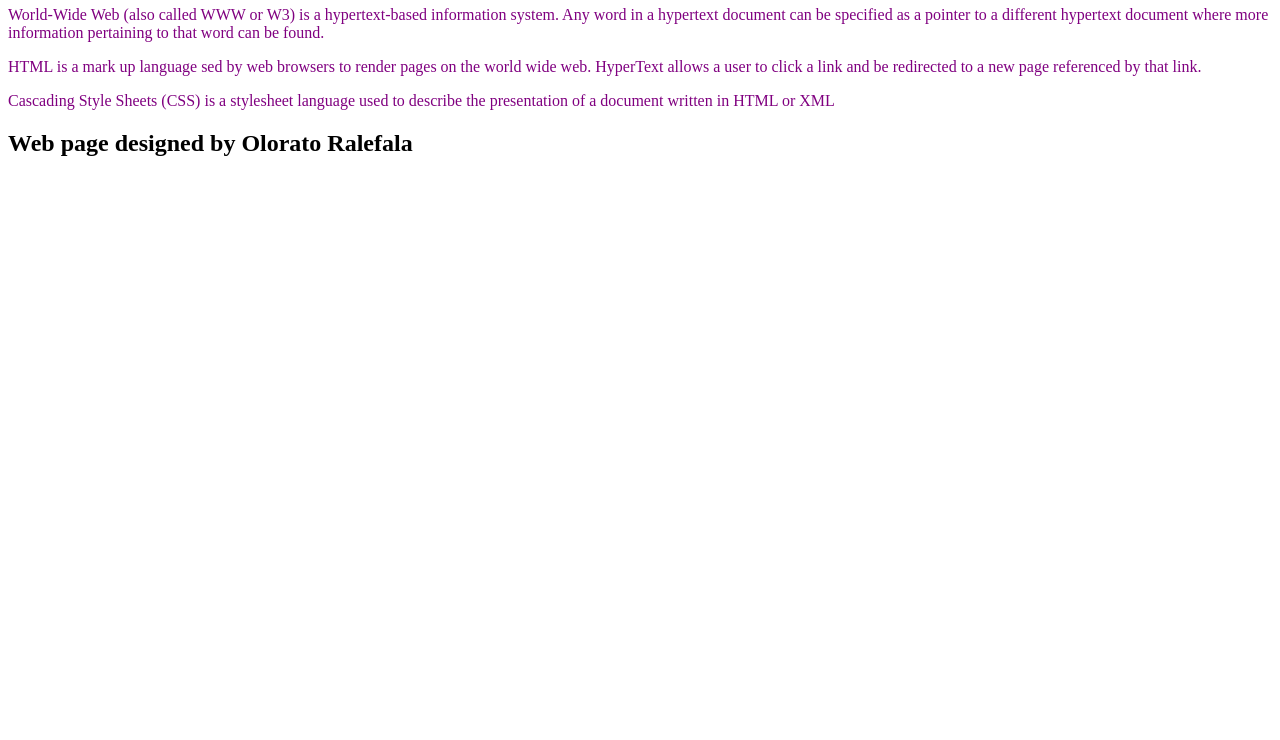
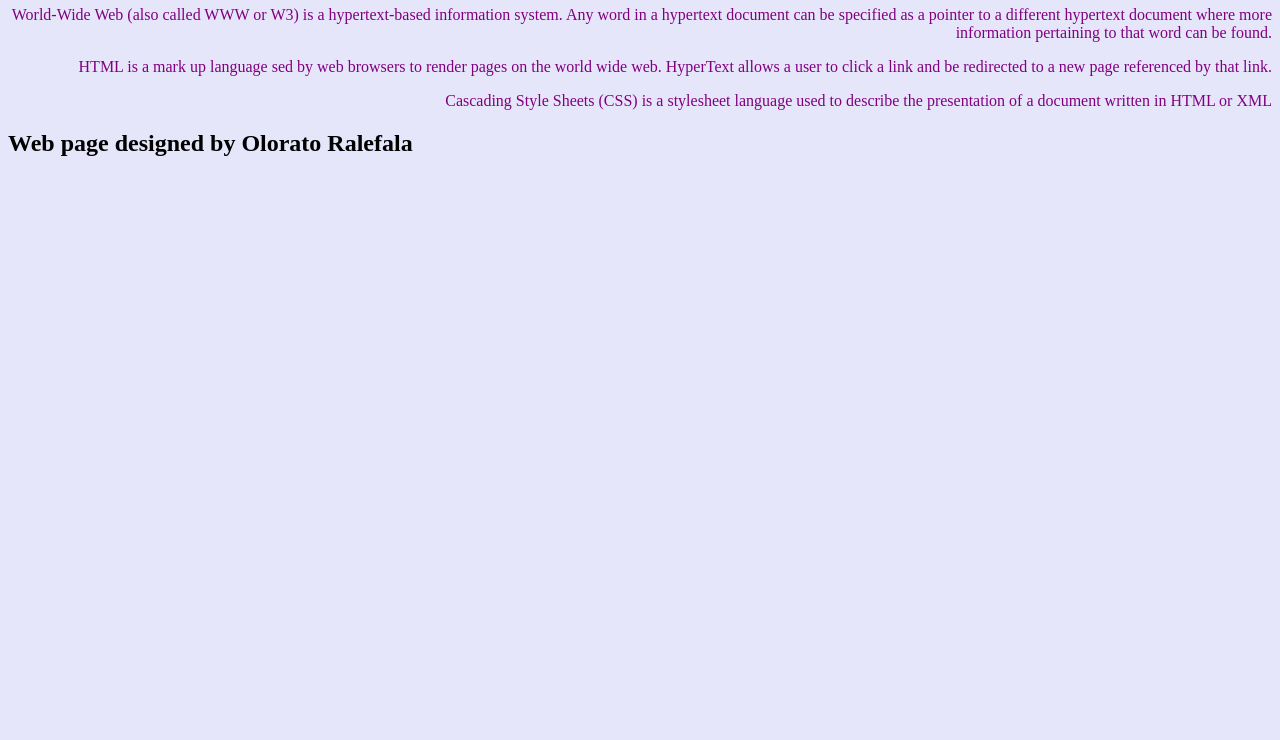
Before and after one commit to cse23-112/HELLO-WORLD, a plain HTML site: page Index.html in a window 1280 px wide. Shown: the part 60-800 px from the top of the page. Drawn offline with Linux system fonts and the light colour scheme.

Commit message:
Update Index.html

```diff
--- a/Index.html
+++ b/Index.html
@@ -2,8 +2,12 @@
   <head>
     <title> First web page</title>
     <style>
-  body{ background-color:lilac;}
-      p{color:purple;}
+  body{ background-color:lavender;}
+      p
+      {
+        color:purple;
+       text-align:Right;
+      }
       </style>
   </head>
   <body >
```
